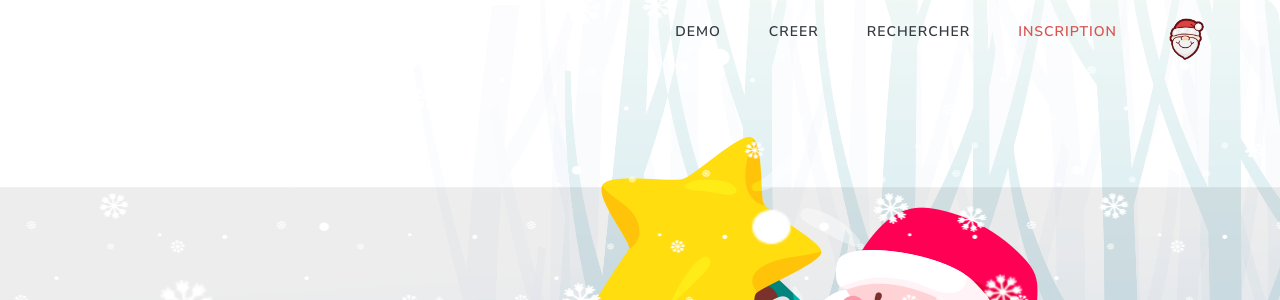
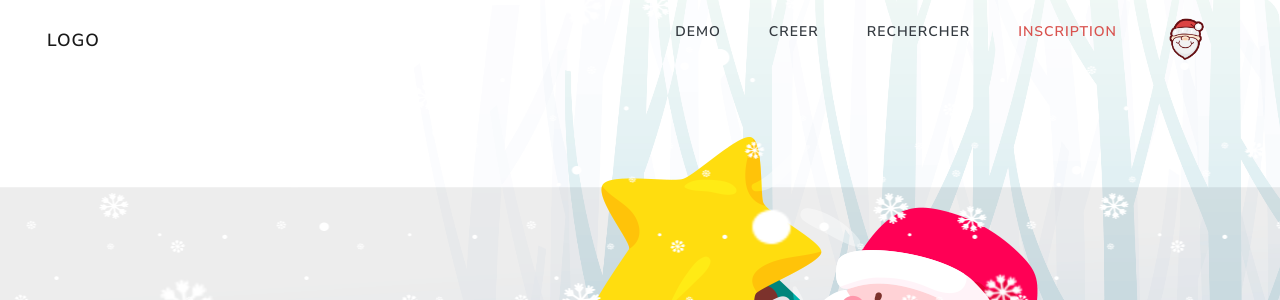
Before and after one commit to ade-clim/nfe114_christmasWishlist, a Symfony app: template templates/app/index.html.twig in a window 1280 px wide. Shown: the top 300 px of the page. Run offline with Twig, Linux system fonts and the light colour scheme; the template is opened without the code that fills it, so the values that code supplies are empty; style sheets or scripts are compiled from the project's sources; some libraries are stand-ins or nearby versions.

Commit message:
first mise en prod

```diff
--- a/assets/css/app.css
+++ b/assets/css/app.css
@@ -9,6 +9,7 @@ body {
     box-shadow: 3px 3px 10px rgba(0, 0, 0, 0.1);
 }
 .liste_size{
+
     margin-left:20%;
     min-width: 800px;
 
@@ -24,7 +25,7 @@ body {
     border-radius: 25px;
 }
 .homecontainer{
-    padding-top: 200px;
+    padding-top: 300px;
     margin-bottom: 300px;
 }
 
@@ -131,7 +132,7 @@ body {
     font-size: 14px;
     margin-bottom: -150px;
     height: 80px;
-    max-width: 1800px;
+    max-width: 2000px;
 }
 .picture_item{
     min-width: 15vh;
--- a/assets/js/components/Navbar.jsx
+++ b/assets/js/components/Navbar.jsx
@@ -49,11 +49,9 @@ const Navbar = ({history}) => {
 
                     <ul className={"navbar-nav"}>
                         <li className={"nav-item"}>
-                            <NavLink to={"/"} className="navbar-brand logo"></NavLink>
+                            <NavLink to={"/"} className="navbar-brand logo ml-3">logo</NavLink>
                         </li>
                     </ul>
-
-
 
 
                     <ul className="navbar-nav ml-auto">
--- a/assets/js/pages/ListeEditPage.jsx
+++ b/assets/js/pages/ListeEditPage.jsx
@@ -271,7 +271,6 @@ const ListeEditPage = ({match, history}) => {
 
     // Supprimer une reservation de cadeaux en fonction de l'id
     const handleDeleteReservedGift = async(listeItem) => {
-        console.log(listeItem)
         const originalListes = liste;
         const copyModifListes = liste;
 
--- a/assets/js/pages/LoginPage.jsx
+++ b/assets/js/pages/LoginPage.jsx
@@ -27,7 +27,8 @@ const LoginPage = ({history}) => {
             await authApi.authenticate(credentials);
             setError("");
             setIsAuthenticated(true);
-            history.replace(history.go(-1));
+            history.replace("/");
+
         }catch (error) {
             setError("Aucun compte ne possède cette adresse ou alors les informations ne correspondent pas !")
         }
--- a/assets/js/pages/NewListePage.jsx
+++ b/assets/js/pages/NewListePage.jsx
@@ -180,9 +180,9 @@ const NewListePage= ({match, history}) => {
 
     return(
         <div className={"container-fluid homecontainer"}>
-
+            <div className={""}>
                 {/* Component visuel décoration liste */}
-            <div >
+                <div>
                     <DecoListe handleChangeBorder={handleChangeBorder} handleChangeMotif={handleChangeMotif} handleChangeTimbre={handleChangeTimbre} handleChangeWallpaper={handleChangeWallpaper}/>
                 </div>
 
@@ -202,6 +202,8 @@ const NewListePage= ({match, history}) => {
                     </div>
                 </div>
             </div>
+
+        </div>
     )
 };
 
```
Lines whose indentation alone changed are shown as unchanged.
